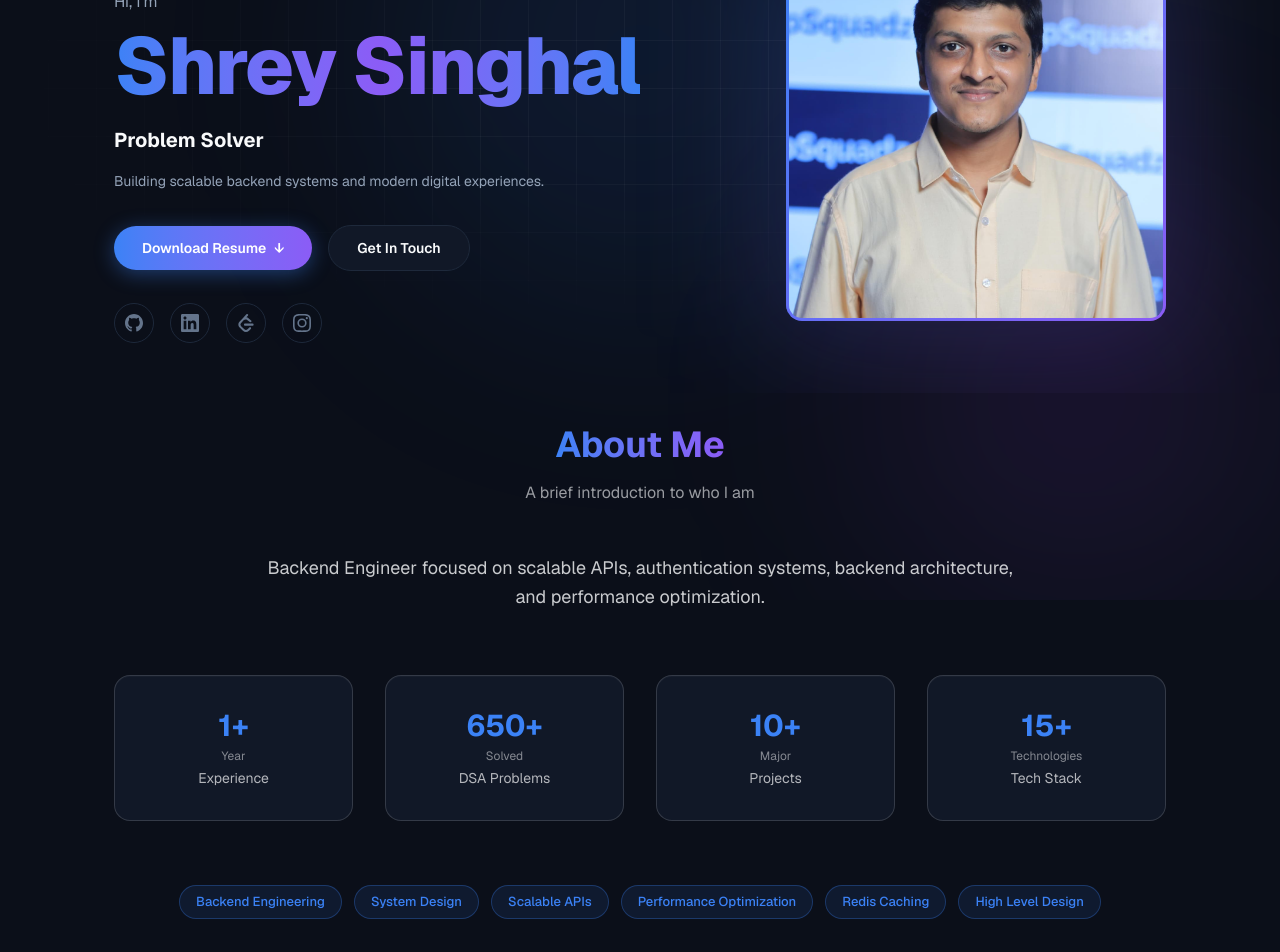
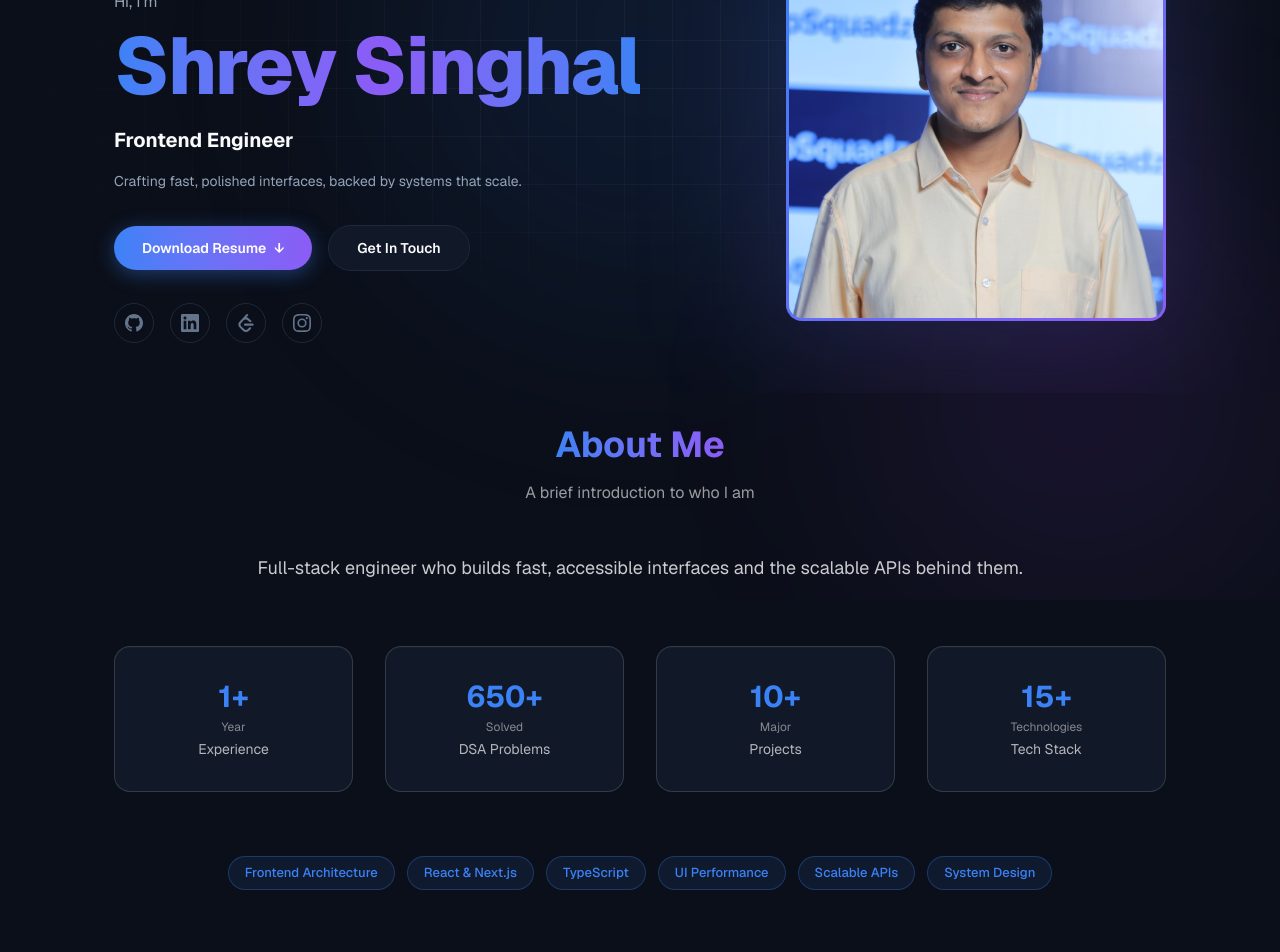
Before and after one commit to shrey-s12/Shrey-Singhal-Portfolio, a Next.js app: page / in a window 1280 px wide. Shown: the part 200-1152 px from the top of the page. Built offline with nearby package versions, Linux system fonts and the light colour scheme; no server answers.

Commit message:
Redesign Skills and Education, reposition as full-stack engineer

```diff
--- a/src/app/opengraph-image.tsx
+++ b/src/app/opengraph-image.tsx
@@ -20,7 +20,7 @@ const COLORS = {
 const FONT_DIR = join(process.cwd(), 'src/assets/fonts');
 const FONT_FAMILY = 'Geist';
 
-const FEATURED_TECH = ['Node.js', 'NestJS', 'TypeScript', 'MongoDB', 'Redis', 'React'];
+const FEATURED_TECH = ['React', 'Next.js', 'TypeScript', 'Node.js', 'NestJS', 'MongoDB'];
 
 export default async function OpengraphImage() {
 	const [geistRegular, geistExtraBold] = await Promise.all([
--- a/src/data/experience.ts
+++ b/src/data/experience.ts
@@ -9,7 +9,7 @@ export const experiences: Experience[] = [
 		timeframe: 'Full-time',
 		description: '',
 		achievements: [],
-		techStack: [],
+		techStack: ['TypeScript', 'Next.js', 'React.js', 'Tailwind CSS', 'Node.js', 'Express', 'SQL' ,'MongoDB'],
 	},
 	{
 		company: 'AppSquadz',
--- a/src/data/personal.ts
+++ b/src/data/personal.ts
@@ -7,24 +7,24 @@ export const personalInfo: PersonalInfo = {
 
 	shortName: 'Shrey',
 
-	role: 'Software Engineer / Backend Engineer',
+	role: 'Full Stack Engineer',
 
 	// Cycled through in the Hero
-	roles: ['Software Development Engineer', 'Full Stack Developer', 'Problem Solver'],
+	roles: ['Software Development Engineer', 'Full Stack Engineer', 'Frontend Engineer', 'Backend Engineer'],
 
-	tagline: 'Building scalable backend systems and modern digital experiences.',
+	tagline: 'Crafting fast, polished interfaces, backed by systems that scale.',
 
 	introduction:
-		'Backend Engineer focused on scalable APIs, authentication systems, backend architecture, and performance optimization.',
+		'Full-stack engineer who builds fast, accessible interfaces and the scalable APIs behind them.',
 
 	description: `
-		I'm a Backend Engineer with 1+ years of professional experience building scalable backend systems, REST APIs, and production-focused web applications.
+		I'm a full-stack engineer with 1+ year of professional experience building production web applications, from polished interfaces to the APIs behind them.
 
-		Currently working at AppSquadz, I specialize in backend development using Node.js ecosystem technologies including NestJS, Express.js, MongoDB, Redis, and SQL databases.
+		At GIVA, I work on the company's web application, built with Next.js and TypeScript. Before that, at AppSquadz, I built scalable backend systems with NestJS, Express.js, MongoDB, Redis, and SQL.
 
-		I enjoy solving engineering problems, optimizing application performance, and designing maintainable backend architectures.
+		That backend foundation shapes how I build frontends: I think about data flow, performance, and how every screen talks to the server.
 
-		Apart from backend engineering, I've solved 600+ DSA problems on LeetCode across multiple topics including Arrays, Trees, Graphs, Dynamic Programming, and Sliding Window techniques.
+		Outside of work, I've solved 650+ DSA problems on LeetCode across Arrays, Trees, Graphs, Dynamic Programming, and more.
 	`,
 
 	currentCompany: 'GIVA',
@@ -44,12 +44,12 @@ export const personalInfo: PersonalInfo = {
 	availability: 'Software Development Engineer @ GIVA',
 
 	focusAreas: [
-		'Backend Engineering',
+		'Frontend Architecture',
+		'React & Next.js',
+		'TypeScript',
+		'UI Performance',
+		'Scalable APIs',
 		'System Design',
-		'Scalable APIs',
-		'Performance Optimization',
-		'Redis Caching',
-		'High Level Design',
 	],
 
 	stats: [
@@ -92,27 +92,27 @@ export const personalInfo: PersonalInfo = {
 	],
 
 	seo: {
-		title: 'Shrey Singhal | Backend Engineer Portfolio',
+		title: 'Shrey Singhal | SDE | Full Stack Engineer | Portfolio',
 
 		description:
-			'Backend Engineer portfolio showcasing scalable APIs, backend architecture, system design, and modern full-stack applications.',
+			'Full-stack engineer at GIVA building fast, polished interfaces with Next.js and TypeScript, backed by scalable APIs and solid system design.',
 
 		keywords: [
 			'Shrey Singhal',
+			'Full Stack Engineer',
+			'Frontend Engineer',
 			'Software Development Engineer',
-			'Frontend Engineer',
+			'React Developer',
+			'Next.js Developer',
+			'TypeScript Developer',
 			'Backend Engineer',
-			'Full Stack Developer',
-			'Web Developer',
-			'Portfolio',
 			'Node.js Developer',
 			'NestJS Developer',
 			'Software Engineer',
+			'Web Developer',
 			'System Design',
 			'REST APIs',
-			'MongoDB',
-			'Redis',
-			'Next.js Portfolio',
+			'Portfolio',
 		],
 	},
 };
--- a/src/data/skills.ts
+++ b/src/data/skills.ts
@@ -4,6 +4,18 @@ export const skillCategories: SkillCategory[] = [
 	{
 		title: 'Programming Languages',
 		skills: ['C++', 'JavaScript', 'TypeScript', 'PHP', 'SQL'],
+	},
+	{
+		title: 'Frontend Development',
+		skills: [
+			'Next.js',
+			'React.js',
+			'Redux',
+			'Tailwind CSS',
+			'Bootstrap',
+			'HTML',
+			'CSS',
+		],
 	},
 	{
 		title: 'Backend Development',
@@ -16,18 +28,6 @@ export const skillCategories: SkillCategory[] = [
 			'REST APIs',
 			'JWT Authentication',
 			'RBAC',
-		],
-	},
-	{
-		title: 'Frontend Development',
-		skills: [
-			'React.js',
-			'Next.js',
-			'Redux',
-			'Tailwind CSS',
-			'Bootstrap',
-			'HTML',
-			'CSS',
 		],
 	},
 	{
```
